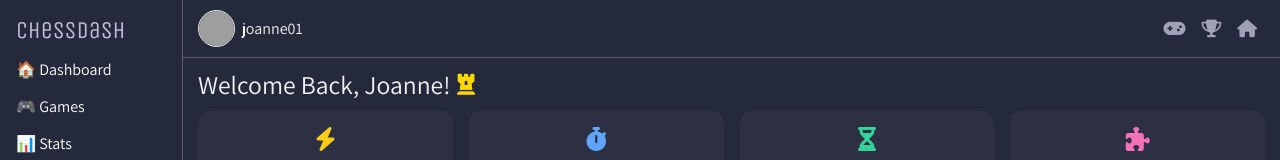
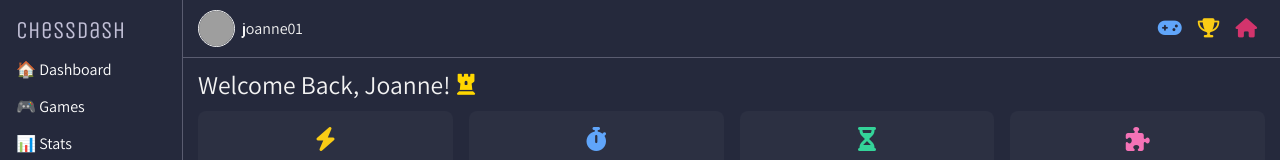
Before and after one commit to joseph-johnson27001/game-dashboard, a Vue app: page / in a window 1280 px wide. Shown: the top 160 px of the page. Built offline with nearby package versions, Linux system fonts and the light colour scheme; grey boxes are pictures that could not be loaded.

Commit message:
Updated top nav icons

```diff
--- a/src/components/Layout/UserStatistics.vue
+++ b/src/components/Layout/UserStatistics.vue
@@ -61,14 +61,16 @@ export default {
 .rating-card {
   background-color: rgba(255, 255, 255, 0.03);
   padding: 1rem;
-  border-radius: 12px;
+  border-radius: 8px;
   text-align: center;
   color: #a1a0b6;
   transition: background-color 0.2s ease;
+
 }
 
 .rating-card:hover {
   background-color: rgba(255, 255, 255, 0.07);
+  cursor: pointer;
 }
 
 .icon {
--- a/src/components/Navigation/TopNav.vue
+++ b/src/components/Navigation/TopNav.vue
@@ -16,13 +16,13 @@
 
       <!-- Icon containers -->
       <div class="nav-items">
-        <div class="nav-icon" title="Games">
+        <div class="nav-icon games" title="Games">
           <i class="fas fa-gamepad"></i>
         </div>
-        <div class="nav-icon" title="Leaderboard">
+        <div class="nav-icon leaderboard" title="Leaderboard">
           <i class="fas fa-trophy"></i>
         </div>
-        <div class="nav-icon" title="Home">
+        <div class="nav-icon home" title="Home">
           <i class="fas fa-home"></i>
         </div>
       </div>
@@ -40,9 +40,8 @@ export default {
 .top-nav {
   flex-grow: 1;
   background-color: rgb(37, 41, 60);
-  padding-bottom: 5px;
+  padding: 10px 15px;
   border-bottom: 1px solid #a1a0b66e;
-  padding: 10px 15px;
 }
 
 .nav-content {
@@ -69,12 +68,10 @@ export default {
 
 .username {
   color: #f3f3f3;
-
 }
 
 .nav-items {
   display: flex;
-  gap: 0;
   align-items: center;
 }
 
@@ -93,7 +90,19 @@ export default {
 }
 
 .nav-icon i {
-  color: #a1a0b6;
-  font-size: 1.1rem;
+  font-size: 1.2rem;
+}
+
+
+.nav-icon.games i {
+  color: #60a5fa;
+}
+
+.nav-icon.leaderboard i {
+  color: #facc15;
+}
+
+.nav-icon.home i {
+  color: #d3346c;
 }
 </style>
```
